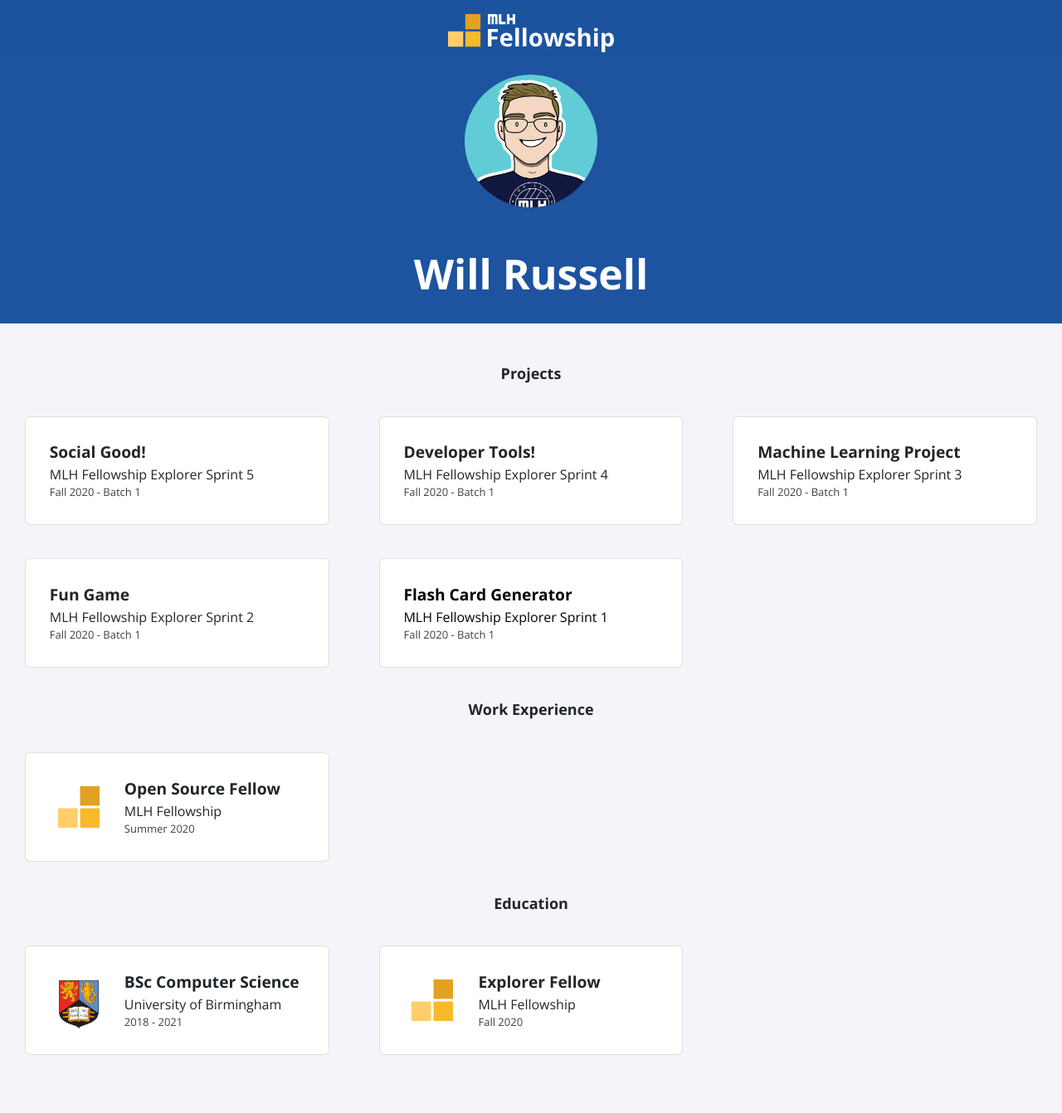
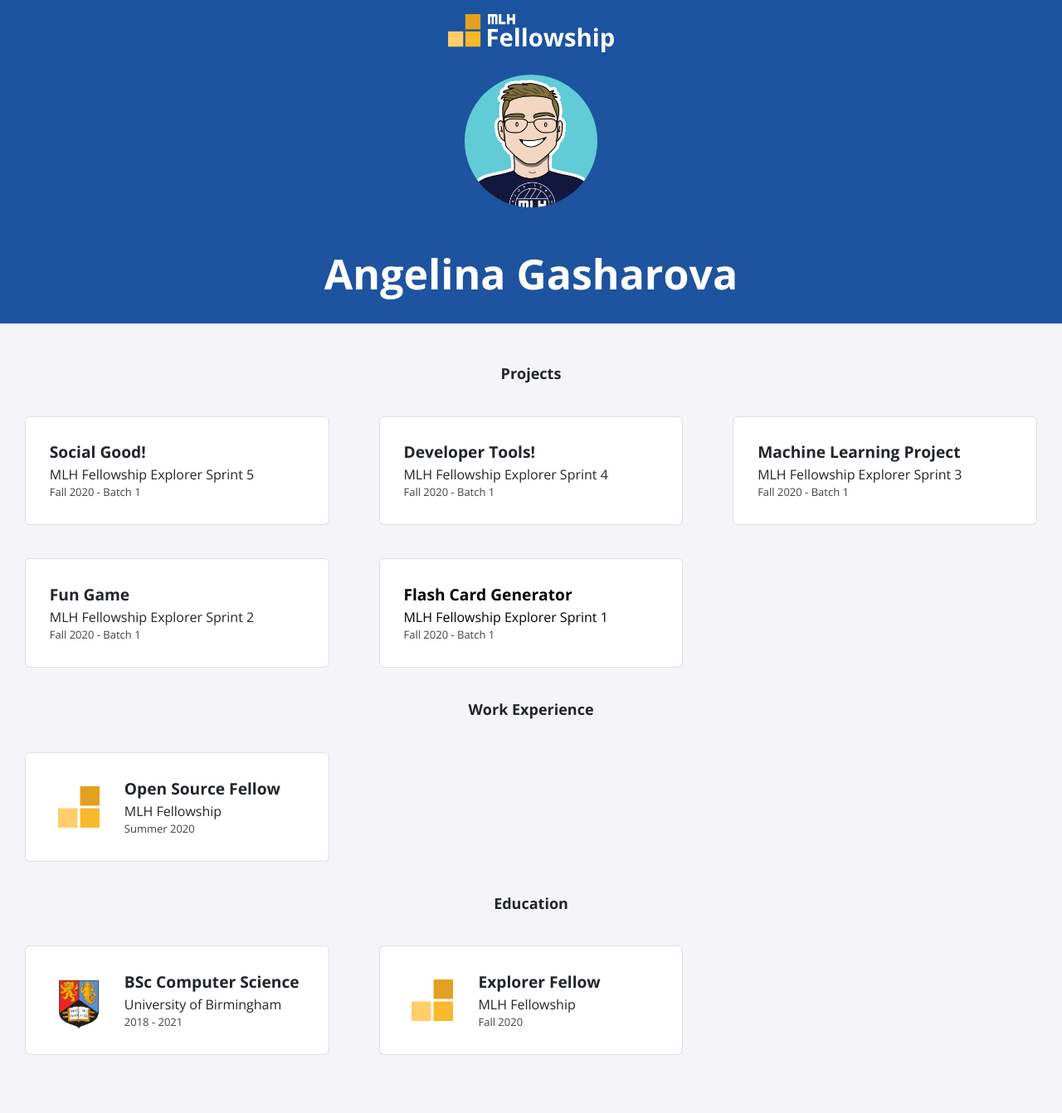
Before and after one commit to gasharova/fellowship-portfolio, a Jekyll site: the page built from index.html, in a window 1280 px wide. Shown: the whole page at 83% size. Built offline with Jekyll 4.4.1, drawn with Linux system fonts in a browser that asks for light colours; nearby versions of some CDN libraries.

Commit message:
Update _config.yml

```diff
--- a/_config.yml
+++ b/_config.yml
@@ -1,10 +1,9 @@
-title: "Will Russell"
-email: fellowship@mlh.io
+title: "Angelina Gasharova"
 description: >- # this means to ignore newlines until "baseurl:"
   Write an awesome description for your new site here. You can edit this
   line in _config.yml. It will appear in your document head meta (for
   Google search results) and in your feed.xml site description.
-baseurl: "/"
+baseurl: "/fellowship-portfolio/"
 url: "/portfolio-template"
 twitter_username: mlhacks
 github_username:  mlh-fellowship
```
